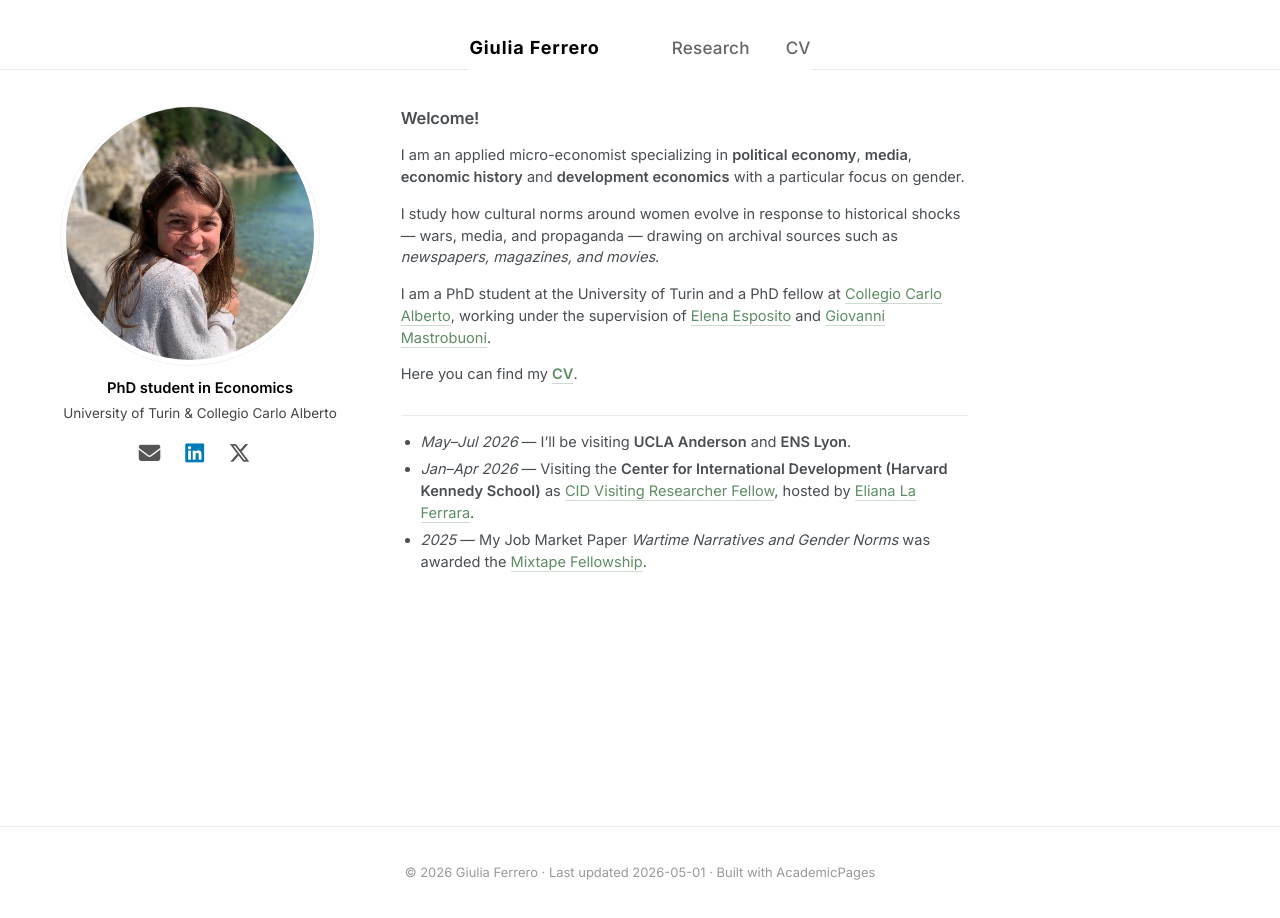
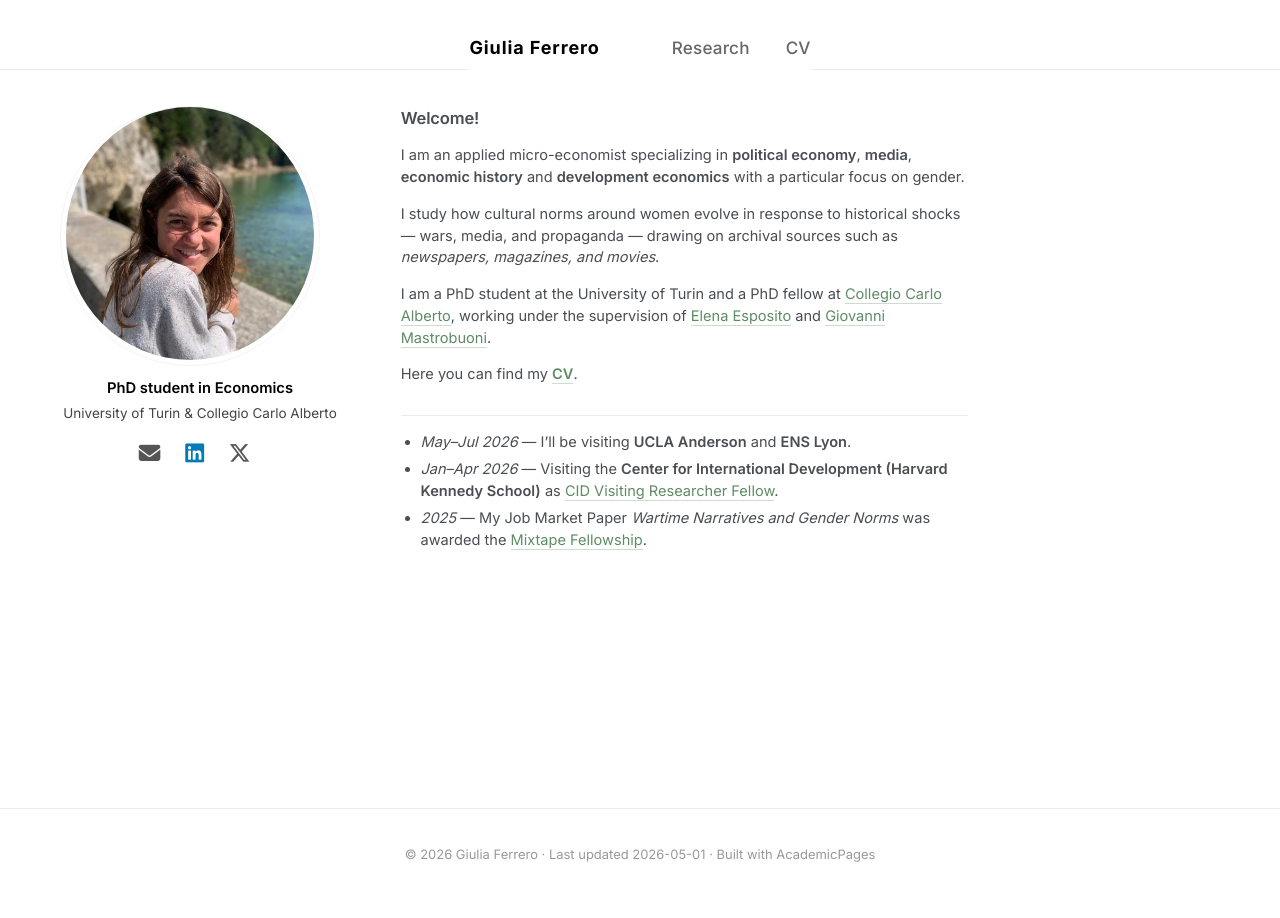
Before and after one commit to giuliferrero/giuliferrero.github.io, a Jekyll site: the page built from _pages/about.md, in a window 1280 px wide. Built offline with Jekyll 4.4.1, drawn with Linux system fonts in a browser that asks for light colours; some web fonts are replaced.

Commit message:
Remove hosted-by mention from CID visiting entry
Co-Authored-By: Claude Opus 4.6 <noreply@anthropic.com>

```diff
--- a/_pages/about.md
+++ b/_pages/about.md
@@ -20,7 +20,7 @@ Here you can find my [**CV**](/files/CV_Ferrero_2026.pdf).
 <hr class="soft-divider">
 
 - *May–Jul 2026* — I'll be visiting **UCLA Anderson** and **ENS Lyon**.
-- *Jan–Apr 2026* — Visiting the **Center for International Development (Harvard Kennedy School)** as [CID Visiting Researcher Fellow](https://www.hks.harvard.edu/centers/cid/about-cid/jobs-opportunities/cid-visiting-researcher-program), hosted by [Eliana La Ferrara](https://sites.harvard.edu/laferrara/).
+- *Jan–Apr 2026* — Visiting the **Center for International Development (Harvard Kennedy School)** as [CID Visiting Researcher Fellow](https://www.hks.harvard.edu/centers/cid/about-cid/jobs-opportunities/cid-visiting-researcher-program).
 - *2025* — My Job Market Paper *Wartime Narratives and Gender Norms* was awarded the [Mixtape Fellowship](https://www.mixtapesessions.io/about/).
 
 </div>
```
